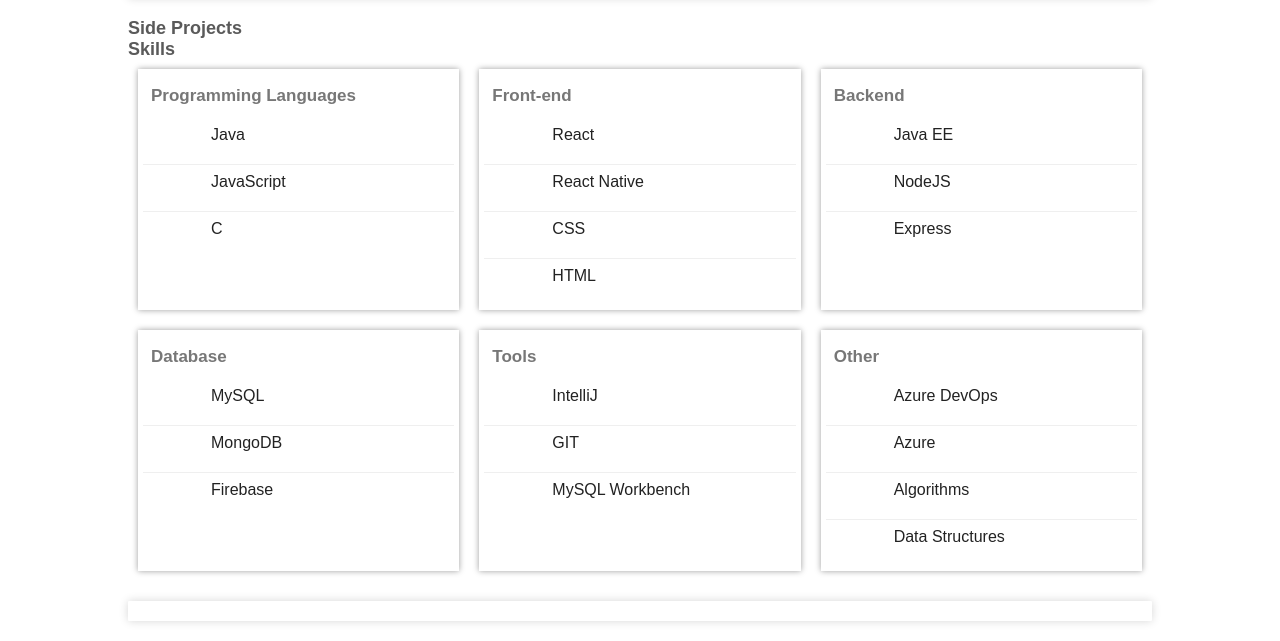
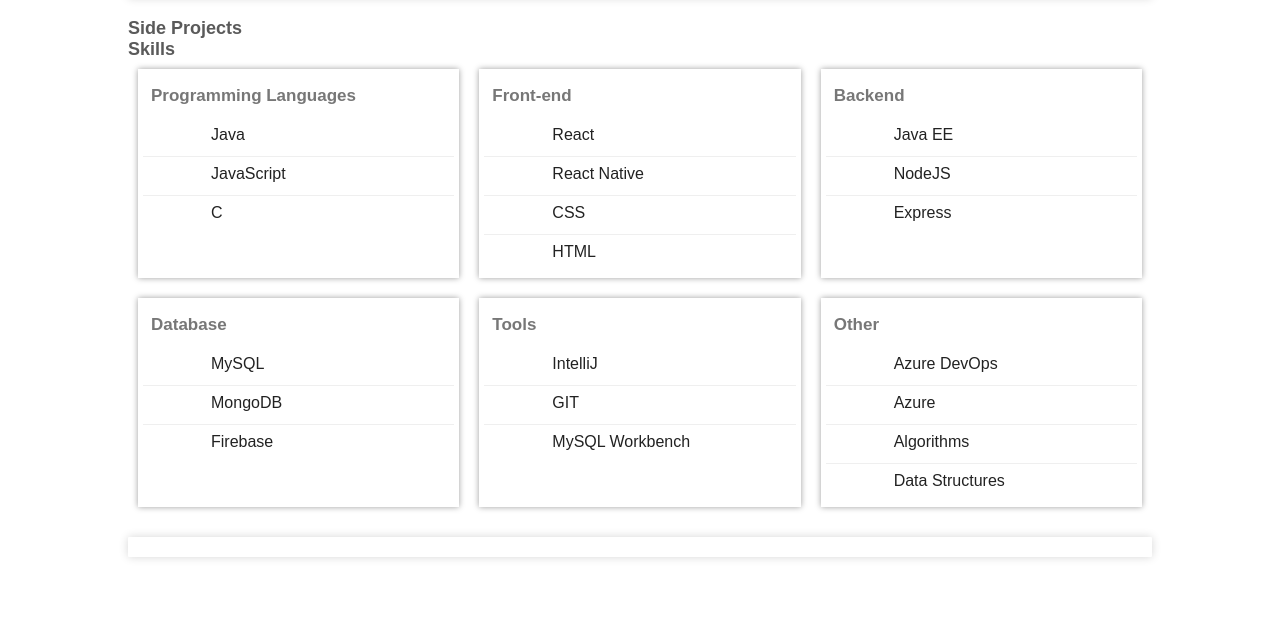
Before and after one commit to amarbat/amarbat.github.io, a website built with Parcel: page index.html in a window 1280 px wide. Shown: the part 1114-1755 px from the top of the page. After the commit the page ends 1691 px from the top, so only its background shows below. Built offline with nearby package versions, Linux system fonts and the light colour scheme; files whose address does not match are found by name.

Commit message:
Padding change for skill group item

```diff
--- a/css/style.css
+++ b/css/style.css
@@ -129,7 +129,7 @@
 .skill-group-items {}
 
 .skill-group-item {
-  padding: 8px;
+  padding: 8px 8px 0 8px;
   border-top: 1px solid #efefef;
   display: grid;
   grid-template-columns: 60px 1fr;
```
